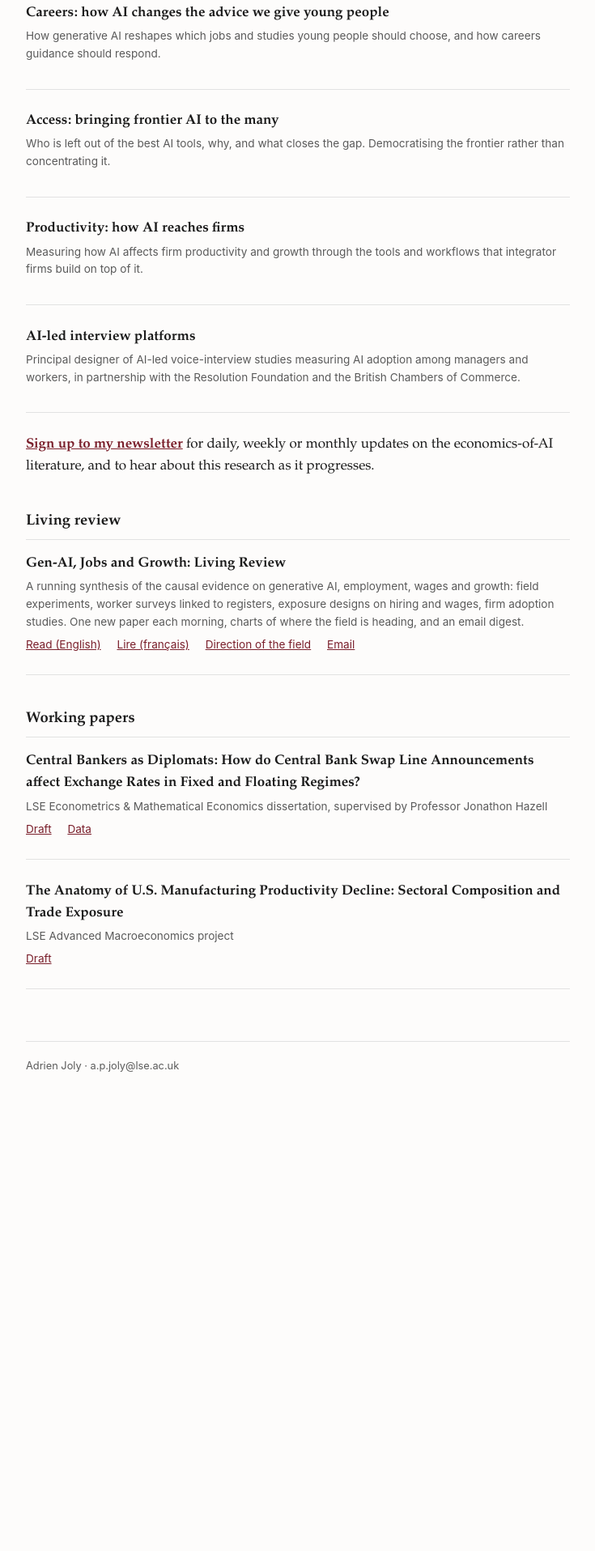
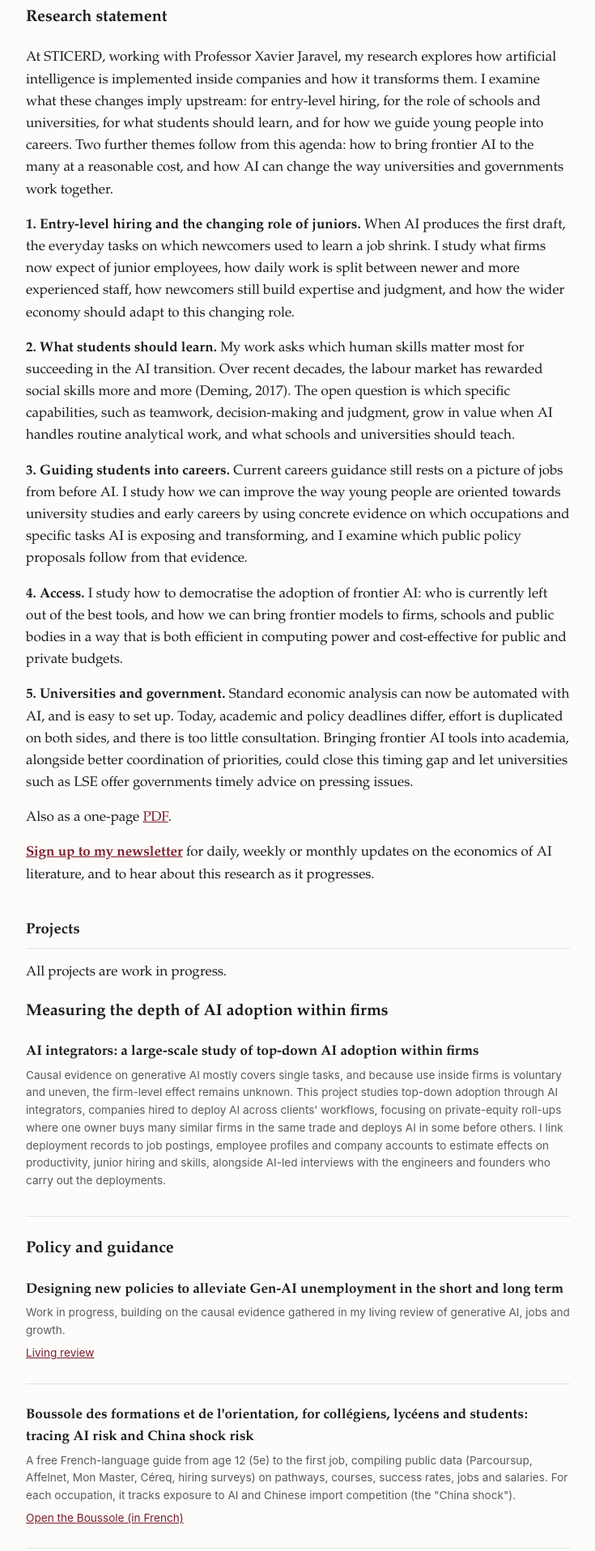
Before and after one commit to ajoly35/ajoly35.github.io, a plain HTML site: page research.html in a window 1280 px wide. Shown: the part 374-2290 px from the top of the page at 81% size, without its empty margins (272-1007 px from the left). Before the commit the page ends 1798 px from the top, so only its background shows below. Drawn offline with Linux system fonts and the light colour scheme.

Commit message:
Research and home pages: research statement, projects (AI integrators, Gen-AI unemployment policy, Boussole, policy analysis), background, economics of AI
Co-Authored-By: Claude Opus 5.5 <noreply@anthropic.com>

```diff
--- a/research.html
+++ b/research.html
@@ -28,27 +28,47 @@
 
   <h2>Current research</h2>
 
+  <h3>Research statement</h3>
+  <p>At STICERD, working with Professor Xavier Jaravel, my research explores how artificial intelligence is implemented inside companies and how it transforms them. I examine what these changes imply upstream: for entry-level hiring, for the role of schools and universities, for what students should learn, and for how we guide young people into careers. Two further themes follow from this agenda: how to bring frontier AI to the many at a reasonable cost, and how AI can change the way universities and governments work together.</p>
+  <p><strong>1. Entry-level hiring and the changing role of juniors.</strong> When AI produces the first draft, the everyday tasks on which newcomers used to learn a job shrink. I study what firms now expect of junior employees, how daily work is split between newer and more experienced staff, how newcomers still build expertise and judgment, and how the wider economy should adapt to this changing role.</p>
+  <p><strong>2. What students should learn.</strong> My work asks which human skills matter most for succeeding in the AI transition. Over recent decades, the labour market has rewarded social skills more and more (Deming, 2017). The open question is which specific capabilities, such as teamwork, decision-making and judgment, grow in value when AI handles routine analytical work, and what schools and universities should teach.</p>
+  <p><strong>3. Guiding students into careers.</strong> Current careers guidance still rests on a picture of jobs from before AI. I study how we can improve the way young people are oriented towards university studies and early careers by using concrete evidence on which occupations and specific tasks AI is exposing and transforming, and I examine which public policy proposals follow from that evidence.</p>
+  <p><strong>4. Access.</strong> I study how to democratise the adoption of frontier AI: who is currently left out of the best tools, and how we can bring frontier models to firms, schools and public bodies in a way that is both efficient in computing power and cost-effective for public and private budgets.</p>
+  <p><strong>5. Universities and government.</strong> Standard economic analysis can now be automated with AI, and is easy to set up. Today, academic and policy deadlines differ, effort is duplicated on both sides, and there is too little consultation. Bringing frontier AI tools into academia, alongside better coordination of priorities, could close this timing gap and let universities such as LSE offer governments timely advice on pressing issues.</p>
+  <p class="small">Also as a one-page <a href="assets/research-statement.pdf">PDF</a>.</p>
+
+  <p><a href="https://ajoly35.github.io/gen-ai-living-review/subscribe/"><strong>Sign up to my newsletter</strong></a> for daily, weekly or monthly updates on the economics of AI literature, and to hear about this research as it progresses.</p>
+
+  <h2>Projects</h2>
+
+  <p class="small">All projects are work in progress.</p>
+
+  <h3>Measuring the depth of AI adoption within firms</h3>
+
   <div class="entry">
-    <div class="title">Careers: how AI changes the advice we give young people</div>
-    <div class="meta">How generative AI reshapes which jobs and studies young people should choose, and how careers guidance should respond.</div>
+    <div class="title">AI integrators: a large-scale study of top-down AI adoption within firms</div>
+    <div class="meta">Causal evidence on generative AI mostly covers single tasks, and because use inside firms is voluntary and uneven, the firm-level effect remains unknown. This project studies top-down adoption through AI integrators, companies hired to deploy AI across clients' workflows, focusing on private-equity roll-ups where one owner buys many similar firms in the same trade and deploys AI in some before others. I link deployment records to job postings, employee profiles and company accounts to estimate effects on productivity, junior hiring and skills, alongside AI-led interviews with the engineers and founders who carry out the deployments.</div>
+  </div>
+
+  <h3>Policy and guidance</h3>
+
+  <div class="entry">
+    <div class="title">Designing new policies to alleviate Gen-AI unemployment in the short and long term</div>
+    <div class="meta">Work in progress, building on the causal evidence gathered in my living review of generative AI, jobs and growth.</div>
+    <div class="actions"><a href="https://ajoly35.github.io/gen-ai-living-review/">Living review</a></div>
   </div>
 
   <div class="entry">
-    <div class="title">Access: bringing frontier AI to the many</div>
-    <div class="meta">Who is left out of the best AI tools, why, and what closes the gap. Democratising the frontier rather than concentrating it.</div>
+    <div class="title">Boussole des formations et de l'orientation, for collégiens, lycéens and students: tracing AI risk and China shock risk</div>
+    <div class="meta">A free French-language guide from age 12 (5e) to the first job, compiling public data (Parcoursup, Affelnet, Mon Master, Céreq, hiring surveys) on pathways, courses, success rates, jobs and salaries. For each occupation, it tracks exposure to AI and Chinese import competition (the "China shock").</div>
+    <div class="actions"><a href="https://politiques-educatives.github.io/boussole/">Open the Boussole (in French)</a></div>
   </div>
 
-  <div class="entry">
-    <div class="title">Productivity: how AI reaches firms</div>
-    <div class="meta">Measuring how AI affects firm productivity and growth through the tools and workflows that integrator firms build on top of it.</div>
+  <div class="entry" id="policy-analysis">
+    <div class="title">Speeding up policy analysis for policymaking</div>
+    <div class="meta">Using research agents to cost measures, gather causal evidence and compare countries faster, checking every figure against its source. Following the fifth theme of my research statement on the university-government timing gap, I share the method, tools and a worked example openly, having analysed a full set of policy programmes measure by measure.</div>
+    <div class="actions"><a href="setup.html#policy">Method and tools</a><a href="demo/four-day-school-week.html">Worked example</a><!--PROGRAMMES-LINK--></div>
   </div>
-
-  <div class="entry">
-    <div class="title">AI-led interview platforms</div>
-    <div class="meta">Principal designer of AI-led voice-interview studies measuring AI adoption among managers and workers, in partnership with the Resolution Foundation and the British Chambers of Commerce.</div>
-  </div>
-
-  <p><a href="https://ajoly35.github.io/gen-ai-living-review/subscribe/"><strong>Sign up to my newsletter</strong></a> for daily, weekly or monthly updates on the economics-of-AI literature, and to hear about this research as it progresses.</p>
 
   <h2>Living review</h2>
 
```
Also changed, not shown: index.html (+11 -6 lines), 3 other files.
